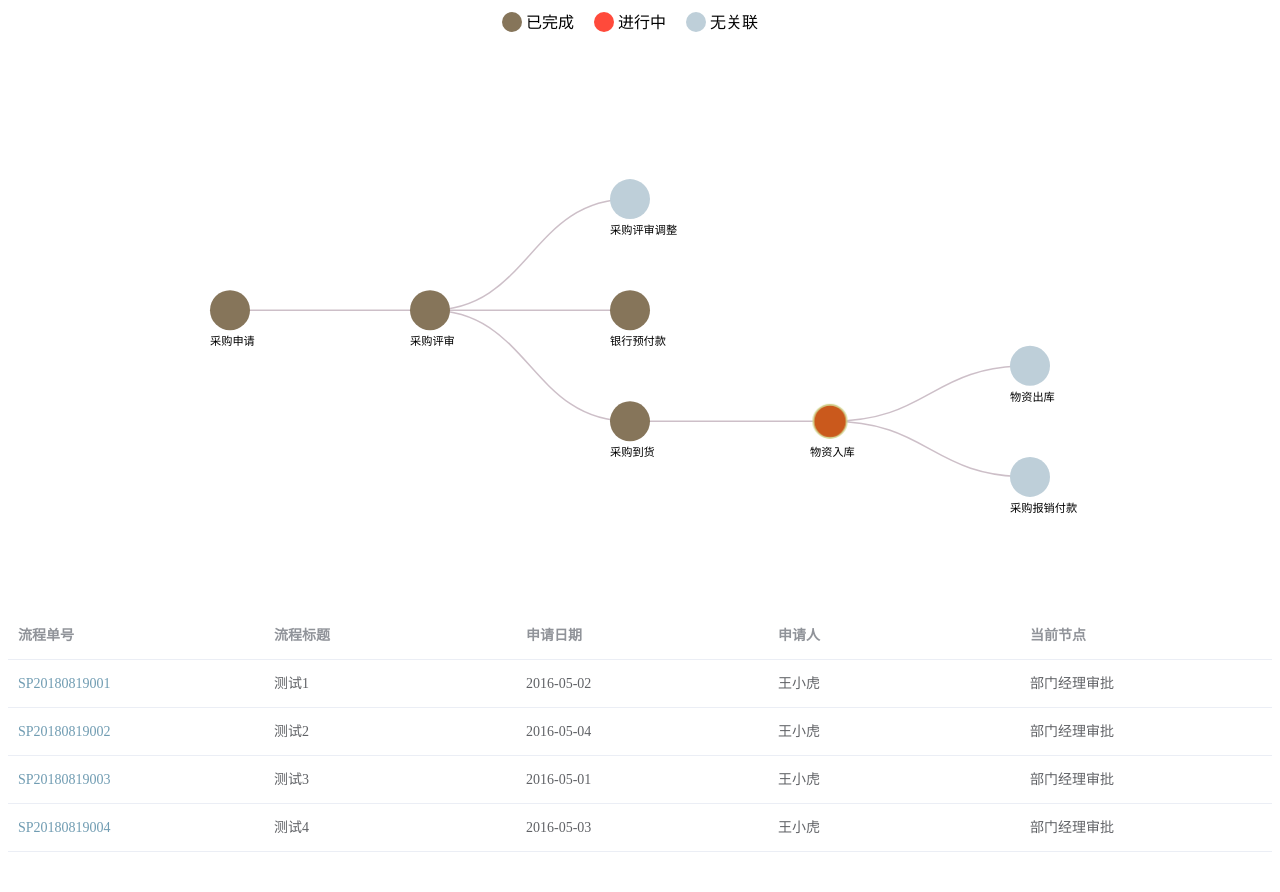
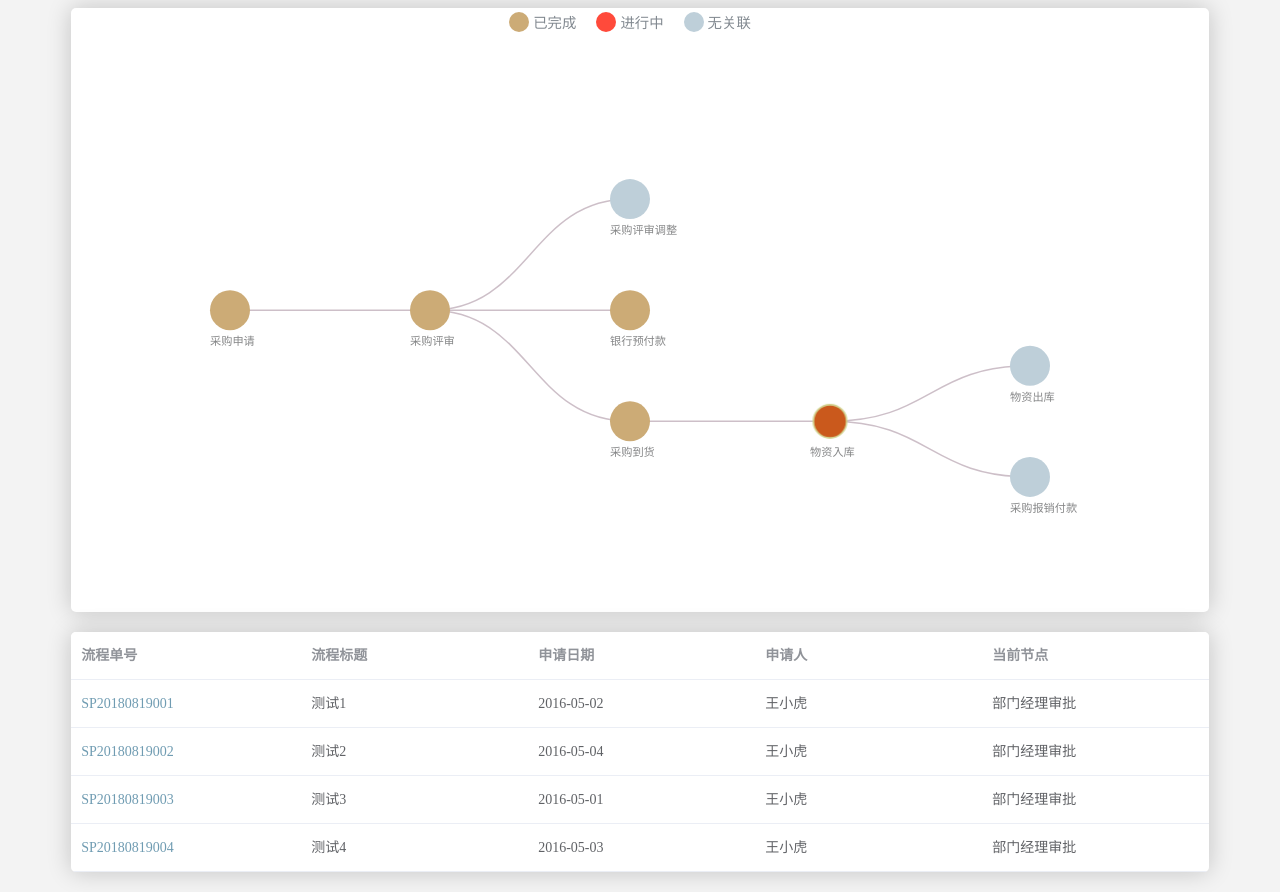
Before and after one commit to dreamof2080/vuejs-flow, a Vue app: page / in a window 1280 px wide. Before the commit the page ends 860 px from the top, so only its background shows below. Built offline with nearby package versions, Linux system fonts and the light colour scheme.

Commit message:
样式调整

```diff
--- a/src/App.vue
+++ b/src/App.vue
@@ -29,5 +29,7 @@ export default {
 </script>
 
 <style>
-
+  body{
+    background-color: #f3f3f3;
+  }
 </style>
--- a/src/components/detailTable.vue
+++ b/src/components/detailTable.vue
@@ -87,6 +87,17 @@
 
 
 <style scoped>
+  .detailTable{
+    width:90%;
+    margin:20px auto;
+    background-color: #eee;
+    border-radius: 5px;
+  }
+  .detailTable>div{
+    border-radius: 5px;
+    box-shadow: 0 0 25px rgba(0, 0, 0, 0.2);
+    background-color: #eee;
+  }
   .detailTable a {
     text-decoration: none;
     color: #709cb2;
--- a/src/components/flow.vue
+++ b/src/components/flow.vue
@@ -128,6 +128,14 @@
 
 
 <style>
+  .flow{
+    width:90%;
+    margin:0 auto;
+    border-radius: 5px;
+    box-shadow: 0 0 25px rgba(0, 0, 0, 0.2);
+    background-color: #fff;
+  }
+
   .flow ul {
     margin: 0;
     padding: 0;
@@ -141,8 +149,9 @@
   }
 
   .flow li i {
-    font-size: 1em;
+    font-size: 0.9em;
     font-style: normal;
+    color:#828990;
   }
 
   .flow li i:before {
@@ -158,7 +167,7 @@
   }
 
   .flow li:first-child > i:before {
-    background-color: #86755a;
+    background-color: #ccab76;
   }
 
   .flow li:last-child > i:before {
@@ -177,12 +186,8 @@
     fill: #999;
   }
 
-  .flow .flowChart .node--internal circle {
-    fill: #555;
-  }
-
   .flow .flowChart .node--end circle {
-    fill: #86755a;
+    fill: #ccab76;
   }
 
   .flow .flowChart .node--noData circle {
@@ -214,7 +219,8 @@
   }
 
   .flow .flowChart .node text {
-    font: 0.7em sans-serif;
+    font: 0.7em red sans-serif;
+    fill: #868788;
   }
 
   /*.flow .flowChart .node--internal text {*/
```
Also changed, not shown: 1 other file (tests, documents, lock files or other folders).
